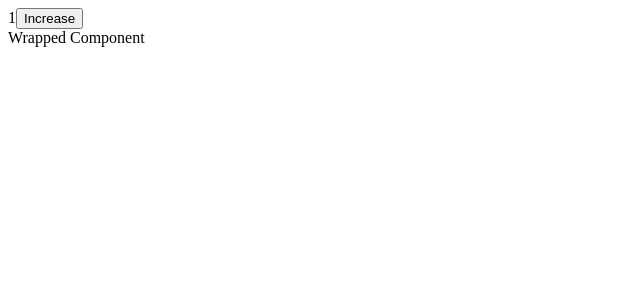
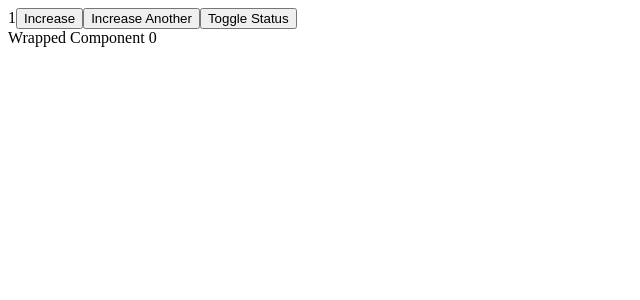
Before and after one commit to Walendemar/frontend-knowledge, a React app: page / in a window 1280 px wide. Both pictures are taken after a click on the button "Increase". Shown: the top 300 px of the page, without its empty margins (0-640 px from the left). Built offline with nearby package versions, Linux system fonts and the light colour scheme; the HTML template or start-up script is replaced by a standard one.

Commit message:
Fix condition parser and upgrade wrapper

```diff
--- a/src/components/ComponentWrapper/ComponentWrapper.tsx
+++ b/src/components/ComponentWrapper/ComponentWrapper.tsx
@@ -6,19 +6,19 @@ const ComponentWrapper: FC<ComponentWrapperProps> = ({
   children,
   conditions,
 }) => {
+  if (!conditions) {
+    return null;
+  }
+
   if (Array.isArray(conditions)) {
-    const calculatedConditions = !conditions.some((condition) => condition);
+    const calculatedConditions = !conditions.some((condition) => !condition);
 
     if (!calculatedConditions) {
       return null;
     }
   }
 
-  if (!conditions) {
-    return null;
-  }
-
-  return <div>{children}</div>;
+  return children;
 };
 
 export default ComponentWrapper;
--- a/src/components/ComponentWrapper/types.ts
+++ b/src/components/ComponentWrapper/types.ts
@@ -2,5 +2,5 @@ import { ReactNode } from "react";
 
 export type ComponentWrapperProps = {
   children: ReactNode;
-  conditions: number | string | boolean;
+  conditions: number | string | boolean | (number | string | boolean)[];
 };
--- a/src/components/SimpleComponent/SimpleComponent.tsx
+++ b/src/components/SimpleComponent/SimpleComponent.tsx
@@ -5,21 +5,37 @@ import WrappedComponent from "@components/WrappedComponent";
 
 const SimpleComponent = () => {
   const [count, setCount] = useState(0);
+  const [anotherValue, setAnotherValue] = useState(0);
+  const [status, setStatus] = useState(true);
 
-  const increaseCount = useCallback(() => {
+  const habdleIncreaseCount = useCallback(() => {
     setCount((prevCount) => prevCount + 1);
+  }, []);
+
+  const handleIncreaseAnotherValue = useCallback(() => {
+    setAnotherValue((prevValue) => prevValue + 1);
+  }, []);
+
+  const handleToggleStatus = useCallback(() => {
+    setStatus((prevStatus) => !prevStatus);
   }, []);
 
   return (
     <div>
       <div>
         <span>{count}</span>
-        <button type="button" onClick={increaseCount}>
+        <button type="button" onClick={habdleIncreaseCount}>
           Increase
         </button>
+        <button type="button" onClick={handleIncreaseAnotherValue}>
+          Increase Another
+        </button>
+        <button type="button" onClick={handleToggleStatus}>
+          Toggle Status
+        </button>
       </div>
-      <ComponentWrapper conditions={count}>
-        <WrappedComponent />
+      <ComponentWrapper conditions={[count, status]}>
+        <WrappedComponent val={anotherValue} />
       </ComponentWrapper>
     </div>
   );
--- a/src/components/WrappedComponent/WrappedComponent.tsx
+++ b/src/components/WrappedComponent/WrappedComponent.tsx
@@ -1,11 +1,13 @@
-import { useEffect } from "react";
+import { FC, useEffect } from "react";
 
-const WrappedComponent = () => {
+import { WrappedComponentProps } from "./types";
+
+const WrappedComponent: FC<WrappedComponentProps> = ({ val }) => {
   useEffect(() => {
     console.log("Rerender Wrapped Components");
   }, []);
 
-  return <div>Wrapped Component</div>;
+  return <div>Wrapped Component {val}</div>;
 };
 
 export default WrappedComponent;
--- /dev/null
+++ b/src/components/WrappedComponent/types.ts
@@ -0,0 +1,3 @@
+export type WrappedComponentProps = {
+  val: number;
+};
```
